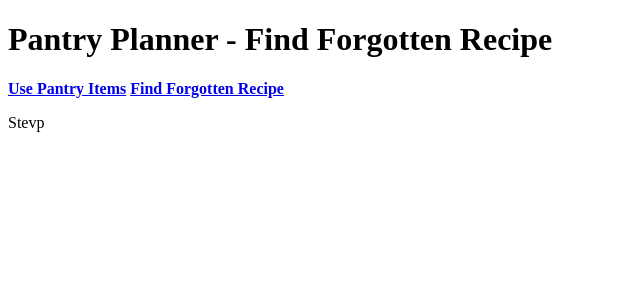
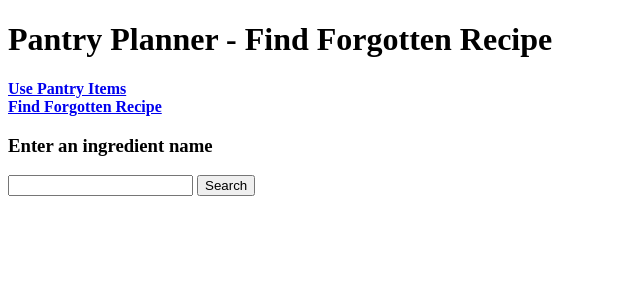
Before and after one commit to snielsen256/PantryPlanner, a Django app: page /find_forgotten_recipe/ in a window 1280 px wide. Shown: the top 300 px of the page, without its empty margins (0-640 px from the left). Run offline with Django 4.2, Linux system fonts and the light colour scheme.

Commit message:
find_forgotten_recipe now links to views.search

```diff
--- a/pantryPlanner/find_forgotten_recipe/templates/find_forgotten_recipe.html
+++ b/pantryPlanner/find_forgotten_recipe/templates/find_forgotten_recipe.html
@@ -9,9 +9,26 @@
 <body>
     <header>
         <h1>Pantry Planner - Find Forgotten Recipe</h1>
-        <a href="../use_pantry_items"><b>Use Pantry Items</b></a>
+        <a href="../use_pantry_items"><b>Use Pantry Items</b></a><br>
         <a href="../find_forgotten_recipe"><b>Find Forgotten Recipe</b></a>
     </header>
-    <p>{{name}}</p>
+    <h3>Enter an ingredient name</h3>
+    <form method="post" action="find_forgotten_recipe/search">
+        {% csrf_token %}
+        <input type="text" name="textfield">
+        <button type="submit">Search</button>
+    </form>
+    <div>
+        {% for recipe in recipes %}
+        <a href={{recipe.1}} target="_blank">
+            <h3>
+                {{recipe.0}}
+            </h3>
+        </a>
+
+        {% endfor %}
+
+
+    </div>
 </body>
 </html>
--- a/pantryPlanner/find_forgotten_recipe/urls.py
+++ b/pantryPlanner/find_forgotten_recipe/urls.py
@@ -2,5 +2,6 @@ from django.urls import path
 from . import views
 
 urlpatterns = [
-    path("", views.find_recipes)
+    path("", views.find_recipes),
+    path("find_forgotten_recipe/search", views.search)
 ]
--- a/pantryPlanner/find_forgotten_recipe/views.py
+++ b/pantryPlanner/find_forgotten_recipe/views.py
@@ -2,7 +2,22 @@ from django.shortcuts import render
 from django.http import HttpResponse
 
 def find_recipes(request):
-    return render(request, "find_forgotten_recipe.html", {"name": "Stevp"})
+    return render(request, "find_forgotten_recipe.html")
+
+def search(request):
+    #searches recipeData for a recipe name containing the search parameter
+    search_param = request.POST.get("textfield", None)
+    found_recipes = []
+
+    for chosen_recipe in recipeData:
+        if search_param.lower() in chosen_recipe["Name"].lower():
+            found_recipes.append([chosen_recipe["Name"], chosen_recipe["Site"]])
+
+    if len(found_recipes) == 0:
+        return HttpResponse("None Found")
+    else:
+        return render(request, "find_forgotten_recipe.html", {"recipes": found_recipes})
+
 
 # A basic database for testing.
 recipeData = [
```
Also changed, not shown: pantryPlanner/use_pantry_items/templates/use_pantry_items.html (+5 -7 lines), README.md.
